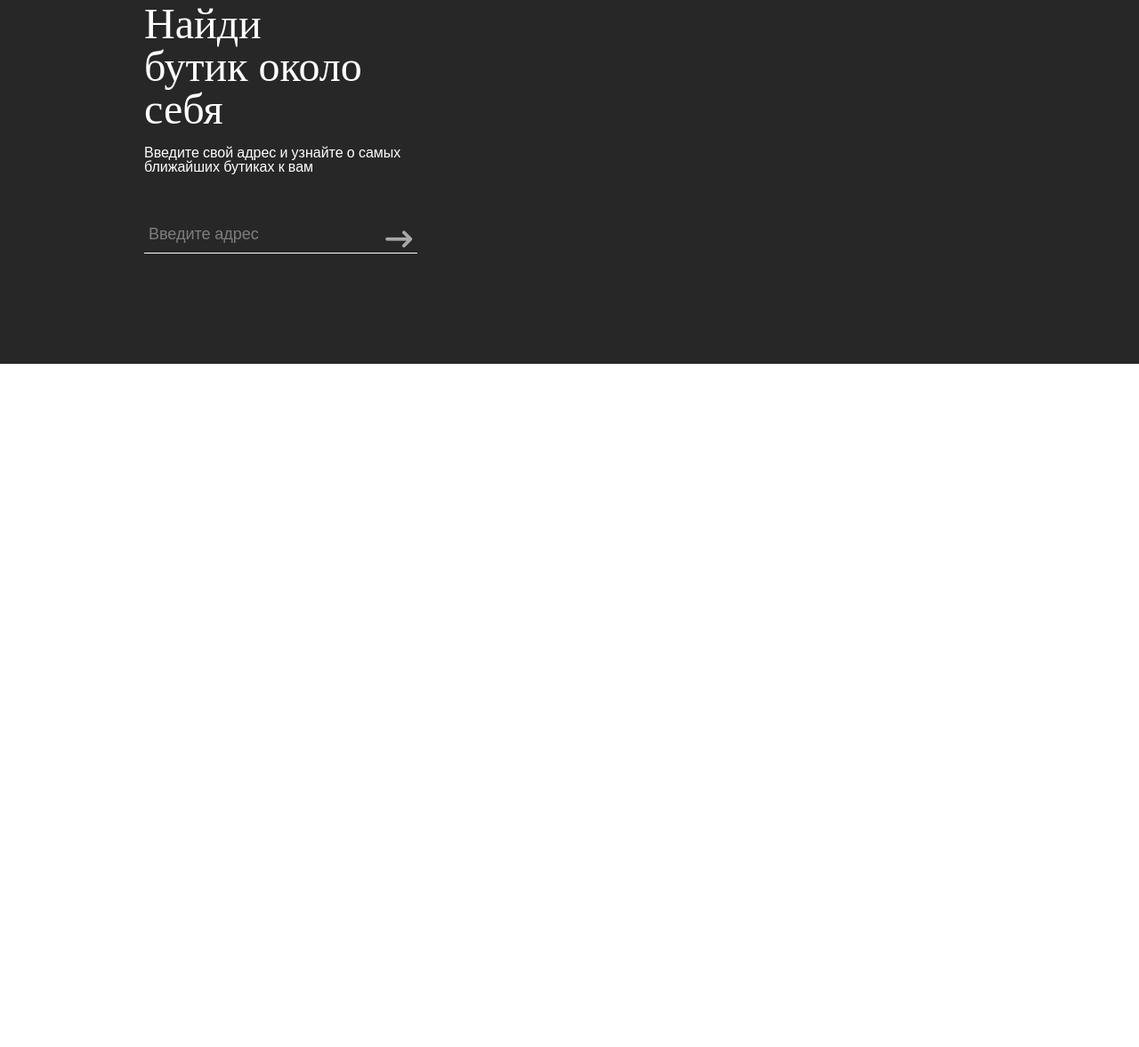
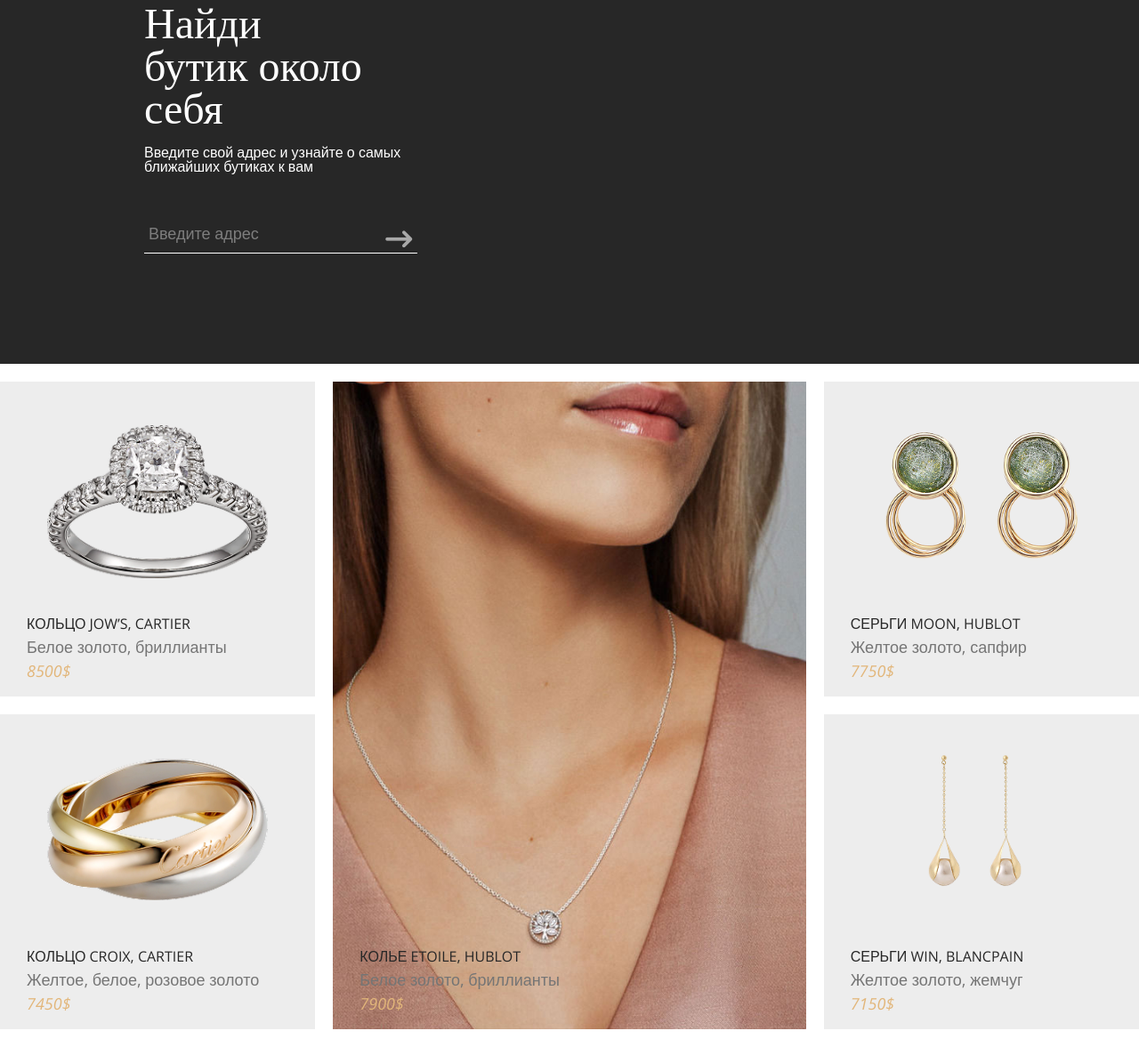
Before and after one commit to Vl-as/moon-river, a website built with Vite: page index.html in a window 1280 px wide. Shown: the part 1481-2658 px from the top of the page at 89% size. Before the commit the page ends 1890 px from the top, so only its background shows below. Built offline with nearby package versions, Linux system fonts and the light colour scheme; a web font is replaced by a local one.

Commit message:
add responsive catalog section

```diff
--- a/index.html
+++ b/index.html
@@ -100,6 +100,83 @@
 
     </section>
 
+    <section class="catalog">
+      <div class="catalog__wrapper">
+
+        <div class="card">
+          <a href="#" class="card__link">
+            <div class="card__content card__content_pt">
+              <img src="/src/img/catalog/first-ring.png" alt="ring" class="card__img">
+            </div>
+            <div class="card__text">
+              <h3 class="card__title">КОЛЬЦО jow’s, Cartier</h3>
+              <p class="card__description">Белое золото, бриллианты</p>
+              <p class="card__price">8500$</p>
+            </div>
+            <div class="card__overlay"></div>
+          </a>
+        </div>
+
+        <div class="card catalog__card_large">
+          <a href="#" class="card__link">
+            <div class="card__content">
+              <img src="/src/img/catalog/necklace.png" alt="ring" class="card__img card__img_large">
+            </div>
+            <div class="card__text">
+              <h3 class="card__title">КОлье etoile, HUBLOT</h3>
+              <p class="card__description">Белое золото, бриллианты</p>
+              <p class="card__price">7900$</p>
+            </div>
+            <div class="card__overlay"></div>
+          </a>
+        </div>
+
+        <div class="card">
+          <a href="#" class="card__link">
+            <div class="card__content">
+              <img src="/src/img/catalog/first-earings.png" alt="ring" class="card__img">
+            </div>
+            <div class="card__text">
+              <h3 class="card__title">Серьги moon, HUBLOT</h3>
+              <p class="card__description">Желтое золото, сапфир</p>
+              <p class="card__price">7750$</p>
+            </div>
+            <div class="card__overlay"></div>
+          </a>
+        </div>
+
+        <div class="card">
+          <a href="#" class="card__link">
+            <div class="card__content card__content_pt">
+              <img src="/src/img/catalog/second-ring.png" alt="ring" class="card__img">
+            </div>
+            <div class="card__text">
+              <h3 class="card__title">КОЛЬЦО croix, Cartier</h3>
+              <p class="card__description">Желтое, белое, розовое золото</p>
+              <p class="card__price">7450$</p>
+            </div>
+            <div class="card__overlay"></div>
+          </a>
+        </div>
+
+
+        <div class="card">
+         <a href="#" class="card__link">
+          <div class="card__content">
+            <img src="/src/img/catalog/second-earings.png" alt="ring" class="card__img">
+          </div>
+          <div class="card__text">
+            <h3 class="card__title">серьги win, BLANCPAIN</h3>
+            <p class="card__description">Желтое золото, жемчуг</p>
+            <p class="card__price">7150$</p>
+          </div>
+          <div class="card__overlay"></div>
+         </a>
+        </div>
+
+      </div>
+    </section>
+
     <script type="module" src="/src/js/main.js"></script>
   </body>
 </html>
--- a/src/sass/base/variables.scss
+++ b/src/sass/base/variables.scss
@@ -5,7 +5,10 @@
 $color-dark: #272727;
 $color-white: #fff;
 $color-grey: #C2C2C2;
+$color-grey-2: #EDEDED;
+$color-grey-3: #757575;
 $color-camel: #EFC58B;
+$color-desert: #E2B67A;
 
 
 
--- /dev/null
+++ b/src/sass/blocks/catalog.scss
@@ -0,0 +1,50 @@
+@use "/src/sass/base/variables.scss" as *;
+
+.catalog {
+  padding: 20px 0;
+
+  &__wrapper {
+    display: grid;
+    grid-template-columns: 1fr 1.5fr 1fr;
+    grid-template-rows: repeat(2, 1fr);
+    gap: 20px;
+  }
+
+  &__card_large {
+    aspect-ratio: auto;
+    grid-column: 2 / 3;
+    grid-row: 1 / 3;
+  }
+}
+
+@media screen and (max-width: $breakpoint-xl) {
+  .catalog {
+    &__wrapper {
+      grid-template-columns: 1fr  1fr;
+      grid-template-rows: repeat(3, 1fr);
+    }
+  }
+}
+
+@media screen and (max-width: $breakpoint-md) {
+    .catalog {
+      &__wrapper {
+        grid-template-columns: 1fr;
+        grid-template-rows: auto;
+        padding: 0 15%;
+      }
+      &__card_large {
+        grid-column: auto;
+        grid-row: auto;
+      }
+    }
+  }
+
+
+  @media screen and (max-width: $breakpoint-sm) {
+    .catalog {
+      &__wrapper {
+        padding: 0;
+      }
+    }
+  }
--- a/src/sass/style.scss
+++ b/src/sass/style.scss
@@ -2,12 +2,15 @@
 
 @use "/src/sass/base/variables.scss" as *;
 @use "/src/sass/base/basic.scss";
+
+@use "/src/sass/ui/card.scss";
 
 
 @use "/src/sass/blocks/header.scss";
 @use "/src/sass/blocks/promo.scss";
 @use "/src/sass/blocks/choice.scss";
 @use "/src/sass/blocks/location.scss";
+@use "/src/sass/blocks/catalog.scss";
 
 
 
--- /dev/null
+++ b/src/sass/ui/card.scss
@@ -0,0 +1,103 @@
+@use "/src/sass/base/variables.scss" as *;
+
+.card {
+  position: relative;
+  display: grid;
+  place-items: center;
+  background-color: $color-grey-2;
+  aspect-ratio: 1 / 1;
+
+  &__overlay {
+    position: absolute;
+    inset: 0;
+    background-color: transparent;
+    transition: all 0.3s ease-in;
+    &:hover {
+      background: #27272733;
+    }
+  }
+
+  &__link {
+    width: 100%;
+    height: 100%;
+  }
+
+  &__content_pt {
+    padding-top: 14%;
+  }
+
+  &__content {
+    display: grid;
+    justify-items: center;
+    width: 100%;
+    height: 100%;
+  }
+
+  &__img {
+    width: 70%;
+    &_large {
+      width: 100%;
+      height: 100%;
+      object-fit: cover;
+    }
+  }
+
+  &__text {
+    position: absolute;
+    left: 30px;
+    bottom: 20px;
+    justify-self: start;
+    display: flex;
+    flex-direction: column;
+    gap: 9px;
+  }
+
+  &__title {
+    font-family: "Open Sans", sans-serif;
+    font-weight: 400;
+    font-size: 16px;
+    line-height: 100%;
+    letter-spacing: 5%;
+    vertical-align: middle;
+    text-transform: uppercase;
+    color: $color-dark;
+  }
+
+  &__description {
+    font-family: "Open Sans", sans-serif;
+    font-weight: 300;
+    font-size: 18px;
+    line-height: 100%;
+    letter-spacing: 0%;
+    vertical-align: middle;
+    color: $color-grey-3;
+  }
+
+  &__price {
+    font-family: "Open Sans", sans-serif;
+    font-weight: 400;
+    font-style: italic;
+    font-size: 18px;
+    line-height: 100%;
+    letter-spacing: 3%;
+    vertical-align: middle;
+    color: $color-desert;
+  }
+}
+
+
+@media screen and (max-width: $breakpoint-sm) {
+    .card {
+      &__title {
+        font-size: 14px;
+    }
+    &__description{
+        font-size: 15px;
+
+    }
+    &__price {
+        font-size: 15px;
+
+    }
+    }
+  }
```
Also changed, not shown: src/img/catalog/first-earings.png (added), src/img/catalog/first-ring.png (added), src/img/catalog/necklace.png (added), src/img/catalog/second-earings.png (added), src/img/catalog/second-ring.png (added).
